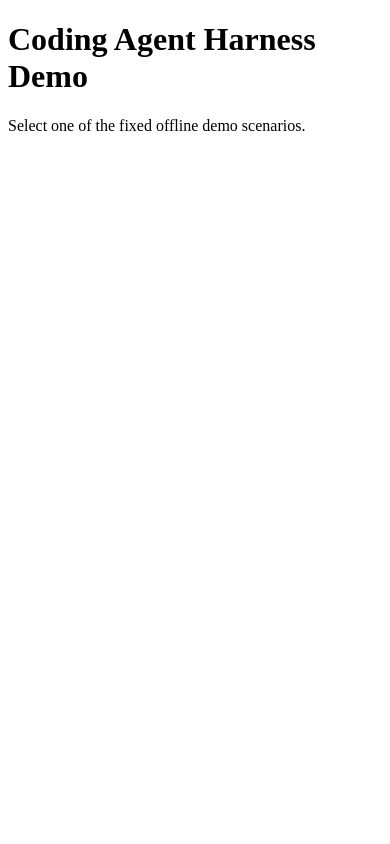
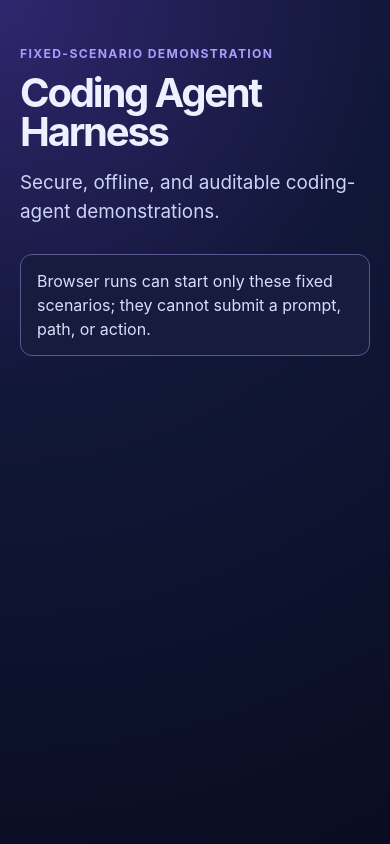
Before and after one commit to llxxy-cn/coding-agent-harness, a Python web app: template src/coding_agent_harness/web/templates/scenarios.html in a window 390 px wide. Run offline with Jinja, Linux system fonts and the light colour scheme; the template is opened without the code that fills it, so the values that code supplies are empty.

Commit message:
feat(web): polish fixed scenario demo interface
add responsive scenario cards, status badges, and a typed redacted execution timeline without expanding the fixed-scenario browser capability

mount trusted packaged static resources and include local CSS in wheel and sdist archives

preserve CSRF, Origin, Host, Cookie, CSP, fixed-action, and no-external-network security boundaries

verification: focused 61 passed; delivery 16 passed; unit web 121 passed 3 skipped; integration web 125 passed 1 skipped; full 669 passed 7 skipped

```diff
--- a/pyproject.toml
+++ b/pyproject.toml
@@ -34,7 +34,7 @@ dev = [
 where = ["src"]
 
 [tool.setuptools.package-data]
-coding_agent_harness = ["web/templates/*.html", "web/static/*.js"]
+coding_agent_harness = ["web/templates/*.html", "web/static/*.js", "web/static/*.css"]
 
 [tool.pytest.ini_options]
 testpaths = ["tests"]
--- a/src/coding_agent_harness/web/app.py
+++ b/src/coding_agent_harness/web/app.py
@@ -16,6 +16,7 @@ from urllib.parse import parse_qsl, urlparse
 
 from fastapi import FastAPI, Request
 from fastapi.responses import HTMLResponse, PlainTextResponse, Response
+from fastapi.staticfiles import StaticFiles
 from fastapi.templating import Jinja2Templates
 from starlette.concurrency import run_in_threadpool
 
@@ -43,6 +44,7 @@ _IPV6_AUTHORITY_PATTERN = re.compile(r"\[([0-9A-Fa-f:.]+)\](?::([0-9]+))?\Z")
 _CSRF_NONCE_PATTERN = re.compile(r"[A-Za-z0-9_-]+\Z")
 _LOGGER = logging.getLogger(__name__)
 _TEMPLATES = Jinja2Templates(directory=str(Path(__file__).with_name("templates")))
+_STATIC_DIRECTORY = Path(__file__).with_name("static")
 _RUN_SERVICE_ERROR_STATUSES = {
     "timeout": 504,
     "cleanup_failed": 500,
@@ -224,6 +226,7 @@ def create_demo_app(
 ) -> FastAPI:
     """Create the C1 app with all untrusted-request checks before service invocation."""
     app = FastAPI()
+    app.mount("/static", StaticFiles(directory=str(_STATIC_DIRECTORY)), name="static")
     canonical_authority = urlparse(web_settings.canonical_origin).netloc
 
     @app.middleware("http")
--- /dev/null
+++ b/src/coding_agent_harness/web/static/app.css
@@ -0,0 +1,58 @@
+:root {
+  color-scheme: dark;
+  font-family: Inter, ui-sans-serif, system-ui, -apple-system, BlinkMacSystemFont, "Segoe UI", sans-serif;
+  background: #0b1028;
+  color: #edf0ff;
+}
+
+* { box-sizing: border-box; }
+
+body {
+  margin: 0;
+  min-width: 320px;
+  min-height: 100vh;
+  background: radial-gradient(circle at top left, #30266e 0, #111738 42%, #090d21 100%);
+}
+
+.page-shell { width: min(1120px, calc(100% - 40px)); margin: 0 auto; padding: 72px 0; }
+.hero, .result-hero { max-width: 760px; margin-bottom: 40px; }
+.eyebrow, .card-kicker, .trace-label { color: #a99cff; font-size: .76rem; font-weight: 750; letter-spacing: .11em; text-transform: uppercase; }
+h1, h2, p { margin-top: 0; }
+h1 { max-width: 800px; margin-bottom: 16px; font-size: clamp(2.5rem, 7vw, 4.75rem); letter-spacing: -.055em; line-height: .98; }
+h2 { margin-bottom: 12px; font-size: 1.35rem; letter-spacing: -.025em; }
+.hero-copy { max-width: 650px; color: #ced3f7; font-size: 1.18rem; line-height: 1.55; }
+.boundary-note { max-width: 730px; margin: 28px 0 0; padding: 14px 16px; border: 1px solid #5c5791; border-radius: 12px; background: #171b3d; color: #dbdefa; line-height: 1.5; }
+.scenario-grid { display: grid; grid-template-columns: repeat(3, minmax(0, 1fr)); gap: 20px; }
+.scenario-card, .trace-panel { border: 1px solid #3d4474; border-radius: 20px; background: linear-gradient(145deg, rgb(34 40 86 / 94%), rgb(18 23 57 / 94%)); box-shadow: 0 18px 55px rgb(2 5 24 / 36%); }
+.scenario-card { display: flex; min-height: 310px; padding: 24px; flex-direction: column; }
+.scenario-card p { color: #c8cdf0; line-height: 1.55; }
+.card-heading { display: flex; align-items: center; justify-content: space-between; margin-bottom: 28px; }
+.card-index { color: #fff; font-size: .8rem; font-weight: 800; }
+.scenario-card-success { border-top: 3px solid #55d5a5; }
+.scenario-card-policy { border-top: 3px solid #f0ad6b; }
+.scenario-card-review { border-top: 3px solid #a99cff; }
+.expected-state { margin-top: auto; font-size: .92rem; }
+form { margin-top: 12px; }
+button { width: 100%; min-height: 44px; border: 0; border-radius: 10px; padding: 10px 14px; background: linear-gradient(110deg, #8978ff, #b157d6); color: #fff; cursor: pointer; font: inherit; font-weight: 750; }
+button:hover:not(:disabled) { filter: brightness(1.1); transform: translateY(-1px); }
+button:disabled { cursor: wait; opacity: .72; }
+button:focus-visible, a:focus-visible { outline: 3px solid #7ee4ff; outline-offset: 3px; }
+[data-submit-status] { min-height: 1.4em; margin: 10px 0 0; color: #bfc6ed; font-size: .88rem; }
+.terminal-summary { color: #cbd0f6; font-size: 1.08rem; }
+.status-badge { display: inline-flex; margin-left: 6px; border-radius: 999px; padding: 5px 10px; font-size: .82rem; font-weight: 800; letter-spacing: .02em; text-transform: capitalize; }
+.status-succeeded { background: #164f43; color: #9bffe0; }
+.status-stopped { background: #5e332a; color: #ffd0b0; }
+.status-paused_for_human { background: #3e3677; color: #ddd7ff; }
+.trace-panel { padding: 28px; }
+.trace-panel-heading { display: flex; align-items: baseline; justify-content: space-between; gap: 16px; border-bottom: 1px solid #3d4474; }
+.trace-panel-heading p { color: #b9c0e9; font-size: .9rem; }
+.trace-timeline { margin: 28px 0 0; padding: 0; list-style: none; }
+.trace-event { position: relative; display: grid; grid-template-columns: 18px minmax(115px, .5fr) 2fr; gap: 12px; align-items: center; min-height: 56px; padding: 0 0 20px; }
+.trace-event:not(:last-child)::before { position: absolute; top: 19px; bottom: -1px; left: 8px; width: 2px; background: #4a5085; content: ""; }
+.trace-marker { z-index: 1; width: 14px; height: 14px; border: 3px solid #111738; border-radius: 50%; background: #9da7db; }
+.trace-event-action .trace-marker { background: #73c6ff; }.trace-event-test .trace-marker { background: #55d5a5; }.trace-event-feedback .trace-marker { background: #d0a1ff; }.trace-event-policy .trace-marker { background: #f0ad6b; }.trace-event-terminal .trace-marker { background: #fff; }
+.trace-text { color: #edf0ff; line-height: 1.45; }
+.return-link { margin-top: 28px; }.return-link a { color: #bcb2ff; font-weight: 700; }
+
+@media (max-width: 820px) { .page-shell { padding: 46px 0; }.scenario-grid { grid-template-columns: 1fr; }.scenario-card { min-height: 0; }.trace-event { grid-template-columns: 18px 1fr; }.trace-label { grid-column: 2; }.trace-text { grid-column: 2; }.trace-panel-heading { display: block; } }
+@media (prefers-reduced-motion: reduce) { *, *::before, *::after { scroll-behavior: auto !important; transition: none !important; } }
--- a/src/coding_agent_harness/web/static/app.js
+++ b/src/coding_agent_harness/web/static/app.js
@@ -8,6 +8,7 @@ document.addEventListener("DOMContentLoaded", () => {
 
       if (submitButton) {
         submitButton.disabled = true;
+        submitButton.textContent = "Running…";
       }
       form.setAttribute("aria-busy", "true");
       if (status) {
--- a/src/coding_agent_harness/web/templates/base.html
+++ b/src/coding_agent_harness/web/templates/base.html
@@ -6,11 +6,11 @@
     <meta name="referrer" content="origin">
     <meta http-equiv="Content-Security-Policy" content="default-src 'self'; base-uri 'none'; form-action 'self'; frame-ancestors 'none'; object-src 'none'">
     <title>{% block title %}Coding Agent Harness Demo{% endblock %}</title>
+    <link rel="stylesheet" href="/static/app.css">
     <script src="/static/app.js" defer></script>
   </head>
   <body>
-    <main>
-      <h1>Coding Agent Harness Demo</h1>
+    <main class="page-shell">
       {% block content %}{% endblock %}
     </main>
   </body>
--- a/src/coding_agent_harness/web/templates/scenarios.html
+++ b/src/coding_agent_harness/web/templates/scenarios.html
@@ -3,39 +3,61 @@
 {% block title %}Demo scenarios · Coding Agent Harness{% endblock %}
 
 {% block content %}
-  <p>Select one of the fixed offline demo scenarios.</p>
+  <section class="hero" aria-labelledby="page-title">
+    <p class="eyebrow">Fixed-scenario demonstration</p>
+    <h1 id="page-title">Coding Agent Harness</h1>
+    <p class="hero-copy">Secure, offline, and auditable coding-agent demonstrations.</p>
+    <p class="boundary-note">Browser runs can start only these fixed scenarios; they cannot submit a prompt, path, or action.</p>
+  </section>
 
+  <section class="scenario-grid" aria-label="Fixed demo scenarios">
     {% for scenario in scenarios %}
       {% if scenario.scenario_id == "feedback_success" %}
-      <section>
+      <article class="scenario-card scenario-card-success">
+        <div class="card-heading">
+          <span class="card-index" aria-hidden="true">01</span>
+          <span class="card-kicker">Feedback loop</span>
+        </div>
         <h2>Feedback Success</h2>
-        <p>A fixed two-step repair demonstrates typed test feedback.</p>
+        <p>Repair again after feedback from a failed test.</p>
+        <p class="expected-state">Expected terminal state: Succeeded</p>
         <form method="post" action="/scenarios/feedback_success/runs" data-run-form>
           <input type="hidden" name="csrf_token" value="{{ csrf_token }}">
           <button type="submit">Run Feedback Success scenario</button>
           <p data-submit-status aria-live="polite"></p>
         </form>
-      </section>
+      </article>
       {% elif scenario.scenario_id == "governance_denied" %}
-      <section>
+      <article class="scenario-card scenario-card-policy">
+        <div class="card-heading">
+          <span class="card-index" aria-hidden="true">02</span>
+          <span class="card-kicker">Policy boundary</span>
+        </div>
         <h2>Governance Denied</h2>
-        <p>A fixed protected-test change is denied by policy.</p>
+        <p>A protected test-asset change is rejected by policy.</p>
+        <p class="expected-state">Expected terminal state: Stopped</p>
         <form method="post" action="/scenarios/governance_denied/runs" data-run-form>
           <input type="hidden" name="csrf_token" value="{{ csrf_token }}">
           <button type="submit">Run Governance Denied scenario</button>
           <p data-submit-status aria-live="polite"></p>
         </form>
-      </section>
+      </article>
       {% elif scenario.scenario_id == "human_review_pause" %}
-      <section>
+      <article class="scenario-card scenario-card-review">
+        <div class="card-heading">
+          <span class="card-index" aria-hidden="true">03</span>
+          <span class="card-kicker">Human checkpoint</span>
+        </div>
         <h2>Human Review Pause</h2>
-        <p>A fixed high-impact action pauses for human review.</p>
+        <p>A high-impact change pauses safely for human judgment.</p>
+        <p class="expected-state">Expected terminal state: Paused for Human</p>
         <form method="post" action="/scenarios/human_review_pause/runs" data-run-form>
           <input type="hidden" name="csrf_token" value="{{ csrf_token }}">
           <button type="submit">Run Human Review Pause scenario</button>
           <p data-submit-status aria-live="polite"></p>
         </form>
-      </section>
+      </article>
       {% endif %}
     {% endfor %}
+  </section>
 {% endblock %}
```
Also changed, not shown: src/coding_agent_harness/web/templates/result.html (+19 -6 lines), tests/integration/delivery/test_package_resources.py (+35 -1 lines), tests/integration/web/test_demo_runs.py (+1 -1 lines), tests/integration/web/test_security.py (+93 -16 lines), tests/unit/web/test_page_security.py (+49 -1 lines). Lines whose indentation alone changed are shown as unchanged.
